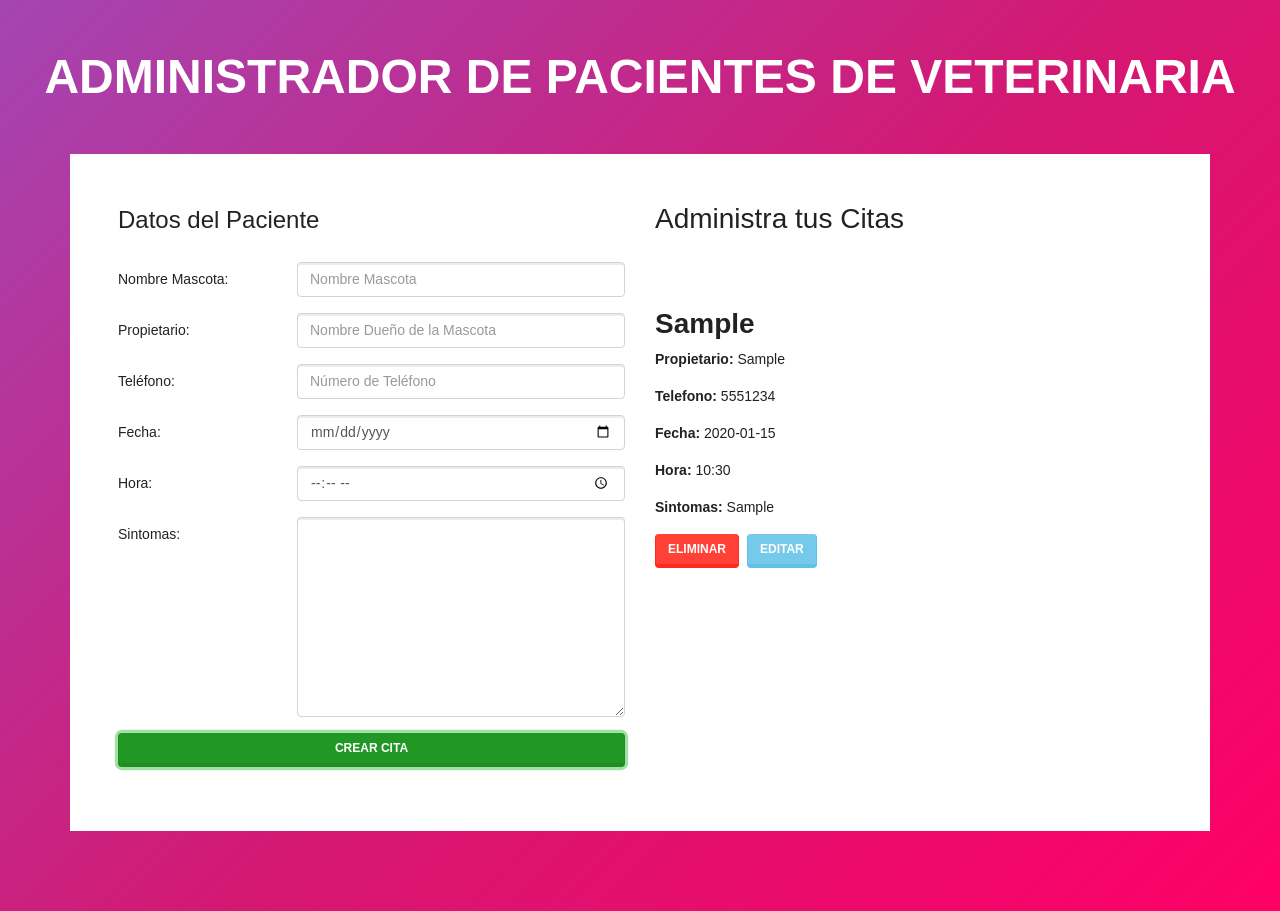
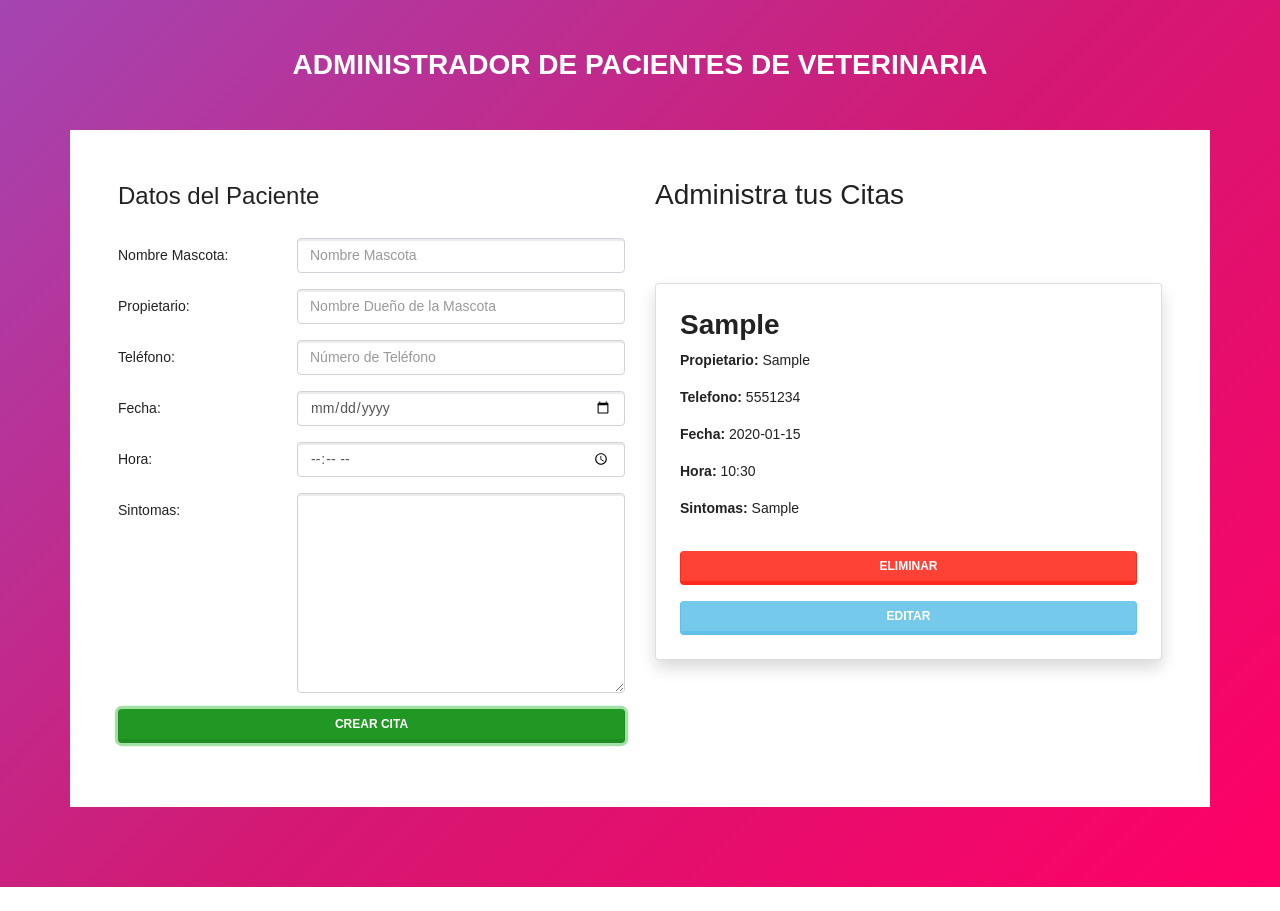
Before and after one commit to Ricardoschort/adminstrador-de-citas, a plain HTML site: page index.html in a window 1280 px wide. Both pictures are taken after typing "Sample", "Sample", "5551234", "2020-01-15", "10:30", "Sample" into the empty fields and a click on the button "CREAR CITA". After the commit the page ends 887 px from the top, so only its background shows below. Drawn offline with Linux system fonts and the light colour scheme.

Commit message:
arreglando esteticamente

```diff
--- a/css/styles.css
+++ b/css/styles.css
@@ -11,7 +11,7 @@ body {
 }
 .titulo {
   font-weight: bold;
-  font-size: 3rem;
+  font-size: 28px;
   text-transform: uppercase;
   color: white;
 }
--- a/index.html
+++ b/index.html
@@ -5,6 +5,7 @@
     <meta name="viewport" content="width=device-width, initial-scale=1.0">
     <meta http-equiv="X-UA-Compatible" content="ie=edge">
     <title>Administrador de Pacientes</title>
+    <link rel="shortcut icon" href="./assets/favicon-32x32.png" type="image/x-icon">
     <link rel="stylesheet" href="css/bootstrap.css">
     <link rel="stylesheet" href="css/styles.css">
 </head>
--- a/js/app.js
+++ b/js/app.js
@@ -102,7 +102,7 @@ class Ui{
 
           const {mascota,propietario,telefono,fecha,hora,sintomas,id} = cursor.value
           const citaContent = document.createElement("div");
-          citaContent.classList.add("mt-5")
+          citaContent.classList.add("mt-5","card","p-4","shadow")
           citaContent.innerHTML =
           `
           <h2 class=" font-weight-bolder title-card tittle">${mascota}  </h2>
@@ -115,7 +115,7 @@ class Ui{
 
           `
           const btnBorrar = document.createElement("button");
-          btnBorrar.classList.add("btn","btn-borrar","btn-danger","mr-2")
+          btnBorrar.classList.add("btn","btn-borrar","btn-danger","my-3")
           btnBorrar.innerText = "eliminar"
           btnBorrar.onclick = () => borrarCita(id)
           citaContent.appendChild(btnBorrar);
```
Also changed, not shown: assets/favicon-32x32.png (added).
